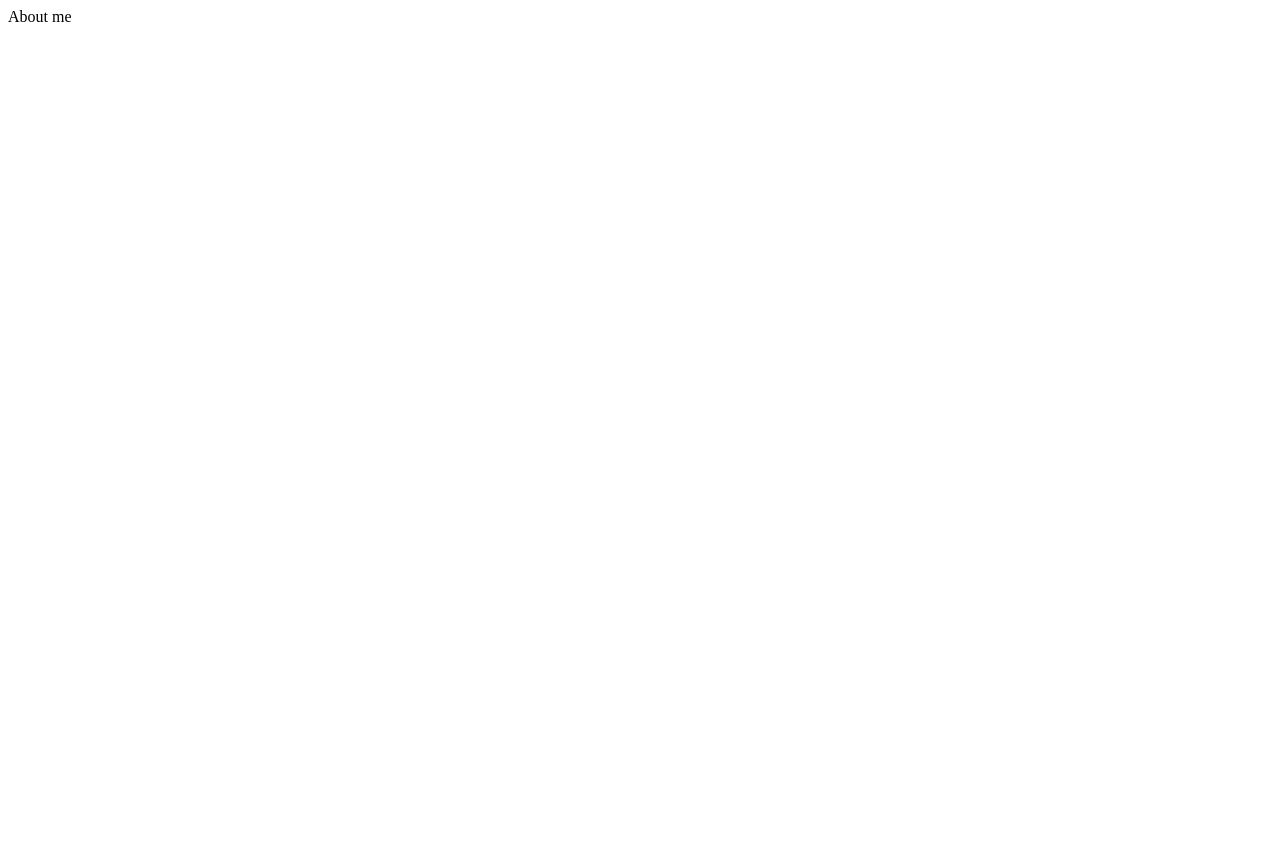
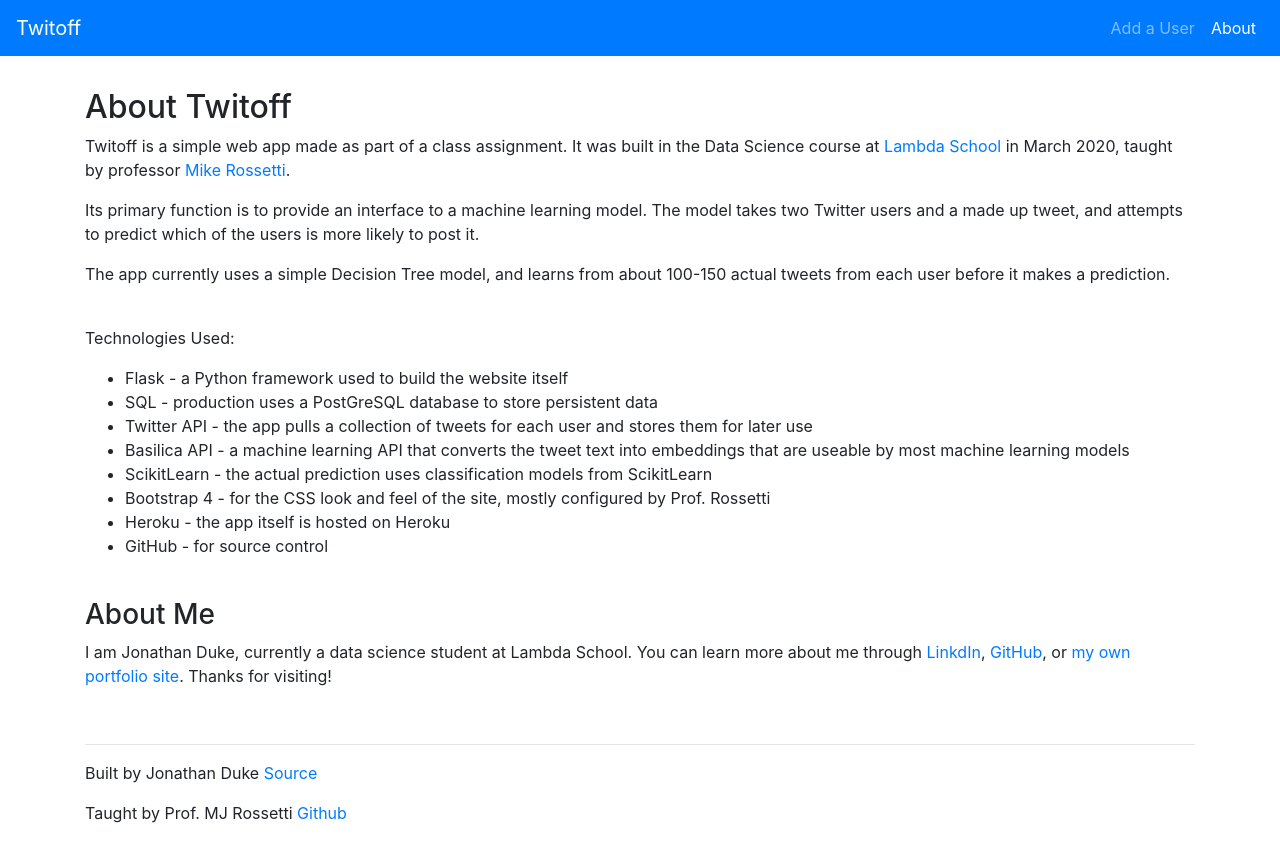
Before and after one commit to jonDuke/Twitoff, a Flask app: page /about in a window 1280 px wide. Before the commit the page is almost empty. Before the commit the page ends 22 px from the top, so only its background shows below. Run offline with Flask 2, Linux system fonts and the light colour scheme; some libraries are stand-ins or nearby versions.

Commit message:
added an about page

```diff
--- a/my_app/routes/home_routes.py
+++ b/my_app/routes/home_routes.py
@@ -18,4 +18,4 @@
 
 @home_routes.route("/about")
 def about():
-    return "About me"
+    return render_template("about.html")
--- /dev/null
+++ b/my_app/templates/about.html
@@ -0,0 +1,43 @@
+<!-- web_app/templates/about.html -->
+
+{% extends "bootstrap_layout.html" %}
+{% set active_page = "about" %}
+
+{% block content %}
+    <h2>About Twitoff</h2>
+
+    <p>
+        Twitoff is a simple web app made as part of a class assignment.
+        It was built in the Data Science course at <a href="https://lambdaschool.com/">Lambda School</a> in March 2020, taught by professor <a href="https://github.com/prof-rossetti/">Mike Rossetti</a>.
+    </p>
+    <p>
+        Its primary function is to provide an interface to a machine learning model.
+        The model takes two Twitter users and a made up tweet, and attempts to predict which of the users is more likely to post it.
+    </p>
+    <p>
+        The app currently uses a simple Decision Tree model, and learns from about 100-150 actual tweets from each user before it makes a prediction.
+    </p>
+    <br>
+    <p>Technologies Used:
+        <ul>
+            <li>Flask - a Python framework used to build the website itself</li>
+            <li>SQL - production uses a PostGreSQL database to store persistent data</li>
+            <li>Twitter API - the app pulls a collection of tweets for each user and stores them for later use</li>
+            <li>Basilica API - a machine learning API that converts the tweet text into embeddings that are useable by most machine learning models</li>
+            <li>ScikitLearn - the actual prediction uses classification models from ScikitLearn</li>
+            <li>Bootstrap 4 - for the CSS look and feel of the site, mostly configured by Prof. Rossetti</li>
+            <li>Heroku - the app itself is hosted on Heroku</li>
+            <li>GitHub - for source control</li>
+        </ul>
+    </p>
+    <br>
+    <h3>About Me</h3>
+    <p>
+        I am Jonathan Duke, currently a data science student at Lambda School.
+        You can learn more about me through
+        <a href="https://www.linkedin.com/in/jonduke90/">LinkdIn</a>,
+        <a href=https://github.com/jonDuke">GitHub</a>,
+        or <a href="https://jonduke.github.io/">my own portfolio site</a>.  Thanks for visiting!
+    </p>
+
+{% endblock %}
--- a/my_app/templates/bootstrap_layout.html
+++ b/my_app/templates/bootstrap_layout.html
@@ -29,6 +29,7 @@
     <!-- see: https://getbootstrap.com/docs/4.0/components/navbar/ -->
     {% set nav_links = [
       ('/newUser', 'add_user_form', 'Add a User'),
+      ('/about', 'about', 'About')
     ] -%}
     {% set active_page = active_page|default('index') -%}
     <nav class="navbar navbar-expand-lg navbar-dark bg-primary">
@@ -67,7 +68,7 @@
         <br>
         <hr>
         <p>Built by Jonathan Duke
-          <a href="https://github.com/jonDuke/my-web-app">Source</a>
+          <a href="https://github.com/jonDuke/twitoff">Source</a>
         </p>
         <p>Taught by Prof. MJ Rossetti
           <a href="https://github.com/prof-rossetti/">Github</a>
```
